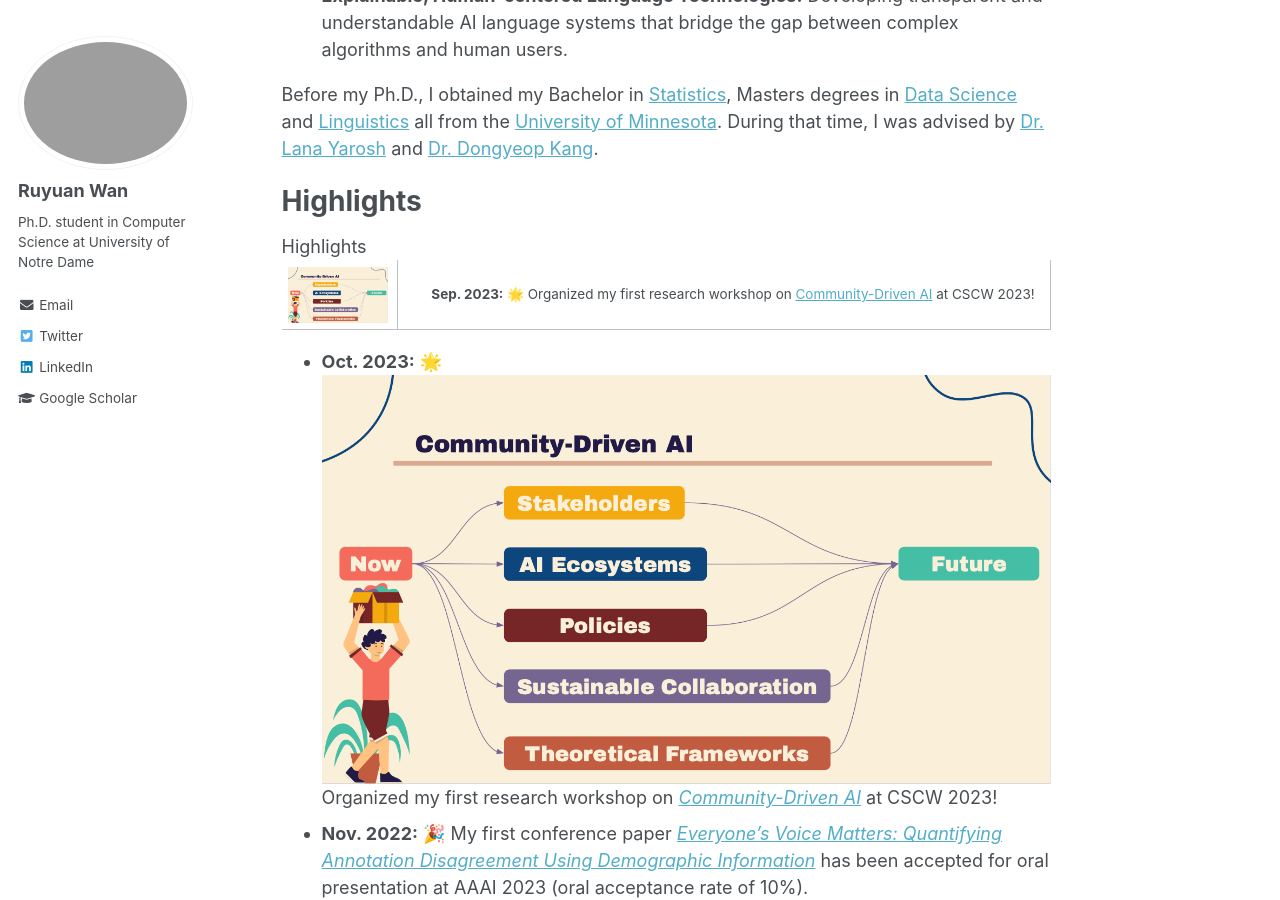
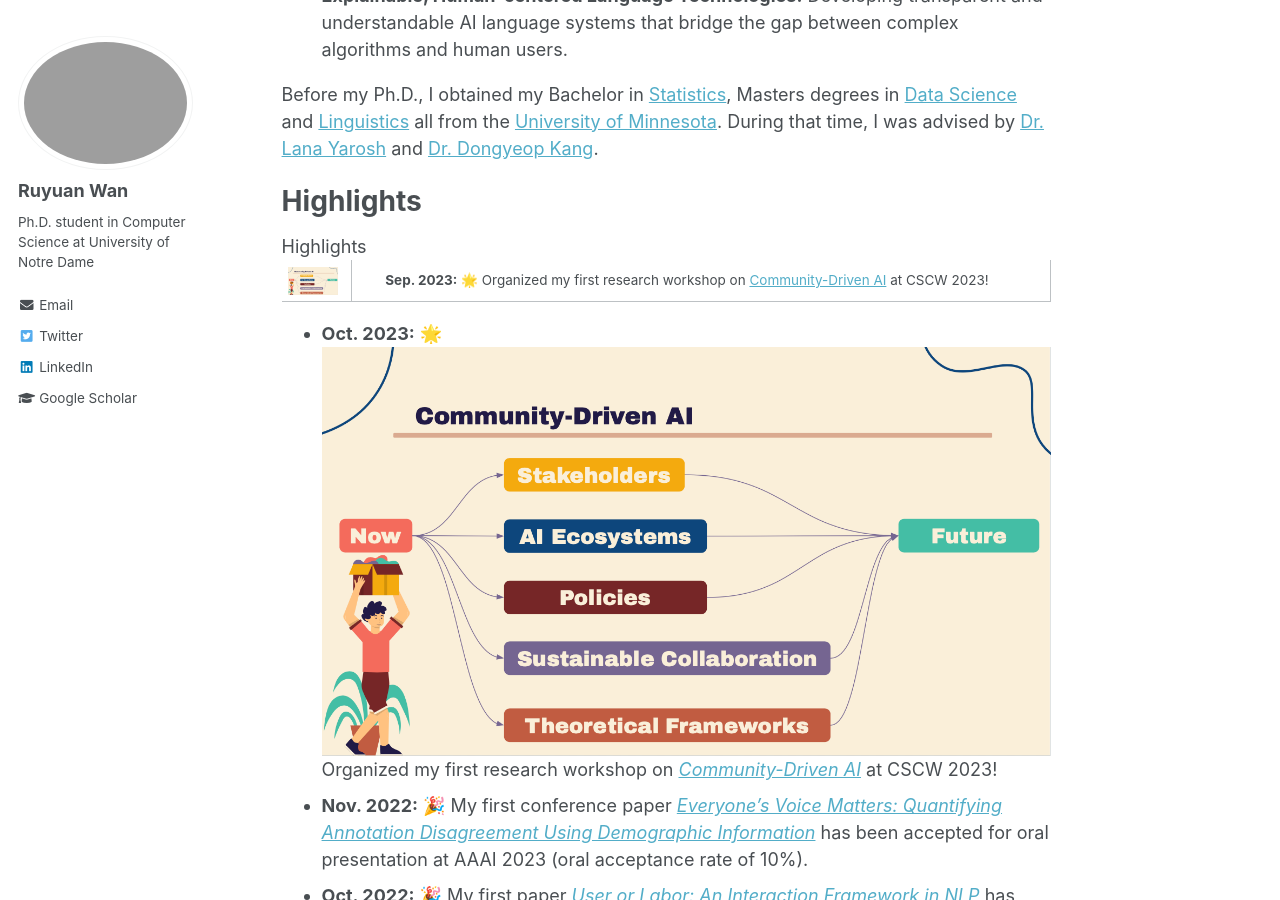
Before and after one commit to RuyuanWan/ruyuanwan.github.io, a Jekyll site: the page built from _pages/about.md, in a window 1280 px wide and 900 px high, scrolled down 721 px. Built offline with Jekyll 4.4.1, drawn with Linux system fonts in a browser that asks for light colours.

Commit message:
Update about.md

```diff
--- a/_pages/about.md
+++ b/_pages/about.md
@@ -32,7 +32,7 @@ Highlights
   <br/>
   <table style="width:100%; border:0px; border-spacing:0px; border-collapse:separate; margin-right:auto; margin-left:auto;">
     <tr>
-      <td><img width="100" height="100" src="/images/Community_AI.png"></td>
+      <td><img width="50" height="50" src="/images/Community_AI.png"></td>
       <td>
         <div style="margin-left: 2em;">
           <strong>Sep. 2023:</strong> 🌟 Organized my first research workshop on
```
